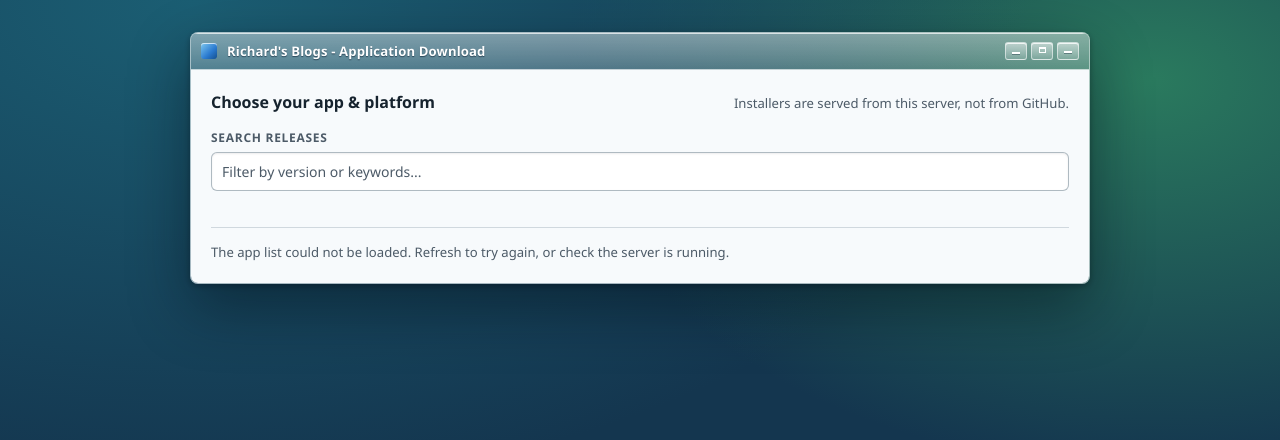
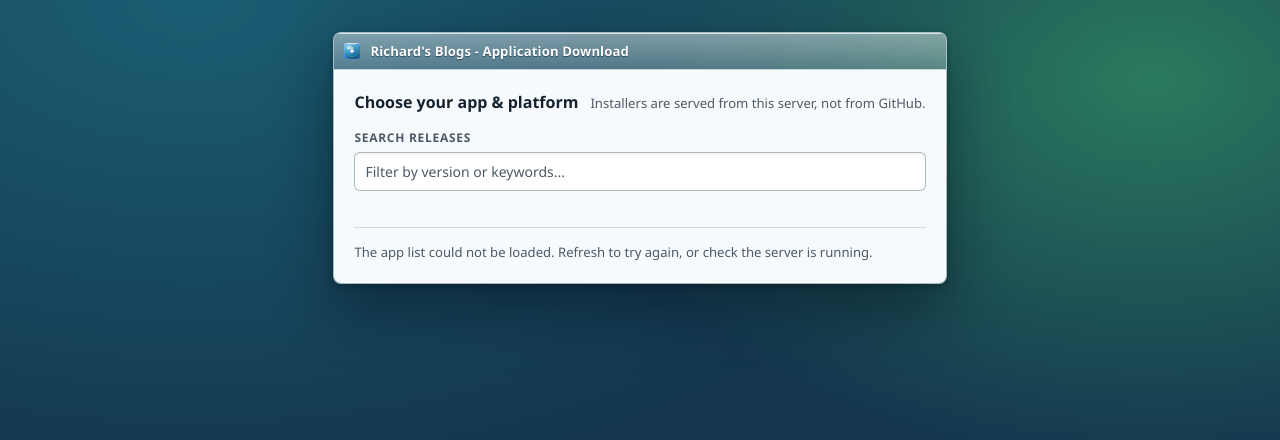
Before and after one commit to richie-rich90454/download-site, a website built with Vite: page index.html in a window 1280 px wide. Built offline with nearby package versions, Linux system fonts and the light colour scheme; files whose address does not match are found by name.

Commit message:
feat(shell): full-viewport Aero window, light-only meta, orb icons, noscript note

```diff
--- a/index.html
+++ b/index.html
@@ -3,11 +3,13 @@
     <head>
         <meta charset="UTF-8" />
         <meta name="viewport" content="width=device-width, initial-scale=1.0" />
-        <meta name="color-scheme" content="light dark" />
+        <meta name="color-scheme" content="light" />
+        <meta name="theme-color" content="#1b5e73" />
         <meta
             name="description"
             content="Download installers for Richard's Blogs applications, and check for updates."
         />
+        <link rel="icon" type="image/svg+xml" href="/favicon.svg" />
         <title>Richard's Blogs - Application Download</title>
     </head>
     <body>
@@ -15,20 +17,12 @@
             You are currently offline. Some features may be unavailable.
         </div>
 
-        <!--
-            The page is drawn as one Aero window. The caption buttons are decoration and are hidden
-            from assistive technology on purpose: a control that does nothing is worse than no
-            control, and the only real one in this document is the release-notes close button.
-        -->
-        <div class="container">
+        <main class="desktop" id="desktop">
+            <!-- The page is drawn as one Aero window that owns the viewport. -->
+            <div class="container" id="window">
                 <div class="window-chrome">
-                <span class="window-icon" aria-hidden="true"></span>
+                    <img class="window-icon" src="/favicon.svg" alt="" width="16" height="16" />
                     <h1 class="window-title">Richard's Blogs - Application Download</h1>
-                <div class="caption-buttons" aria-hidden="true">
-                    <span class="caption-button caption-button--min"></span>
-                    <span class="caption-button caption-button--max"></span>
-                    <span class="caption-button"></span>
-                </div>
                 </div>
 
                 <div class="window-body">
@@ -50,6 +44,11 @@
                     <div id="app-grid" class="app-grid"></div>
                 </div>
             </div>
+        </main>
+
+        <noscript>
+            <div class="noscript-note">This page needs JavaScript to list downloads. Enable it and reload.</div>
+        </noscript>
 
         <div id="live-region" class="sr-only" aria-live="polite" aria-atomic="true"></div>
         <script type="module" src="/src/public/script.ts"></script>
```
Lines whose indentation alone changed are shown as unchanged.
